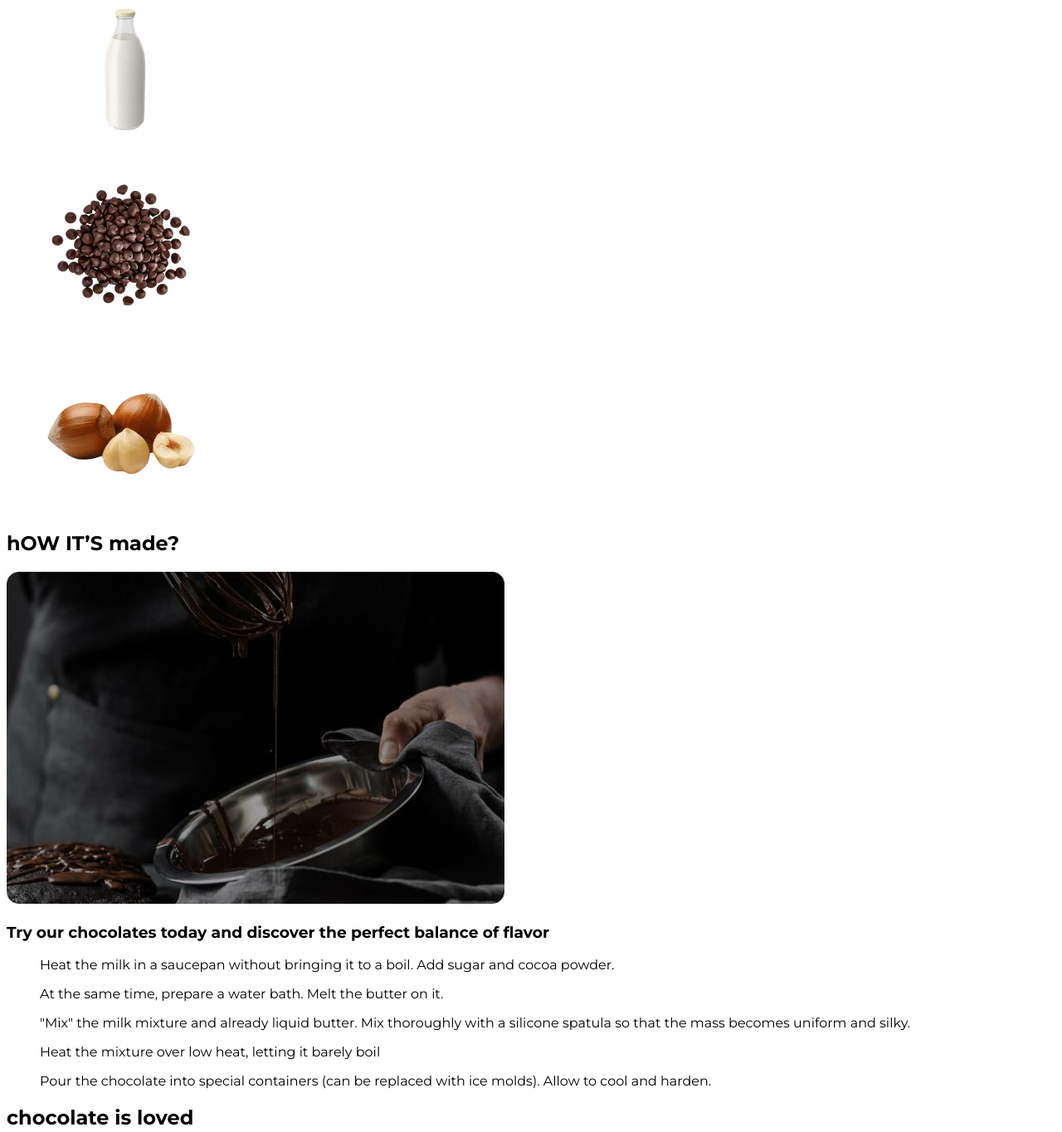
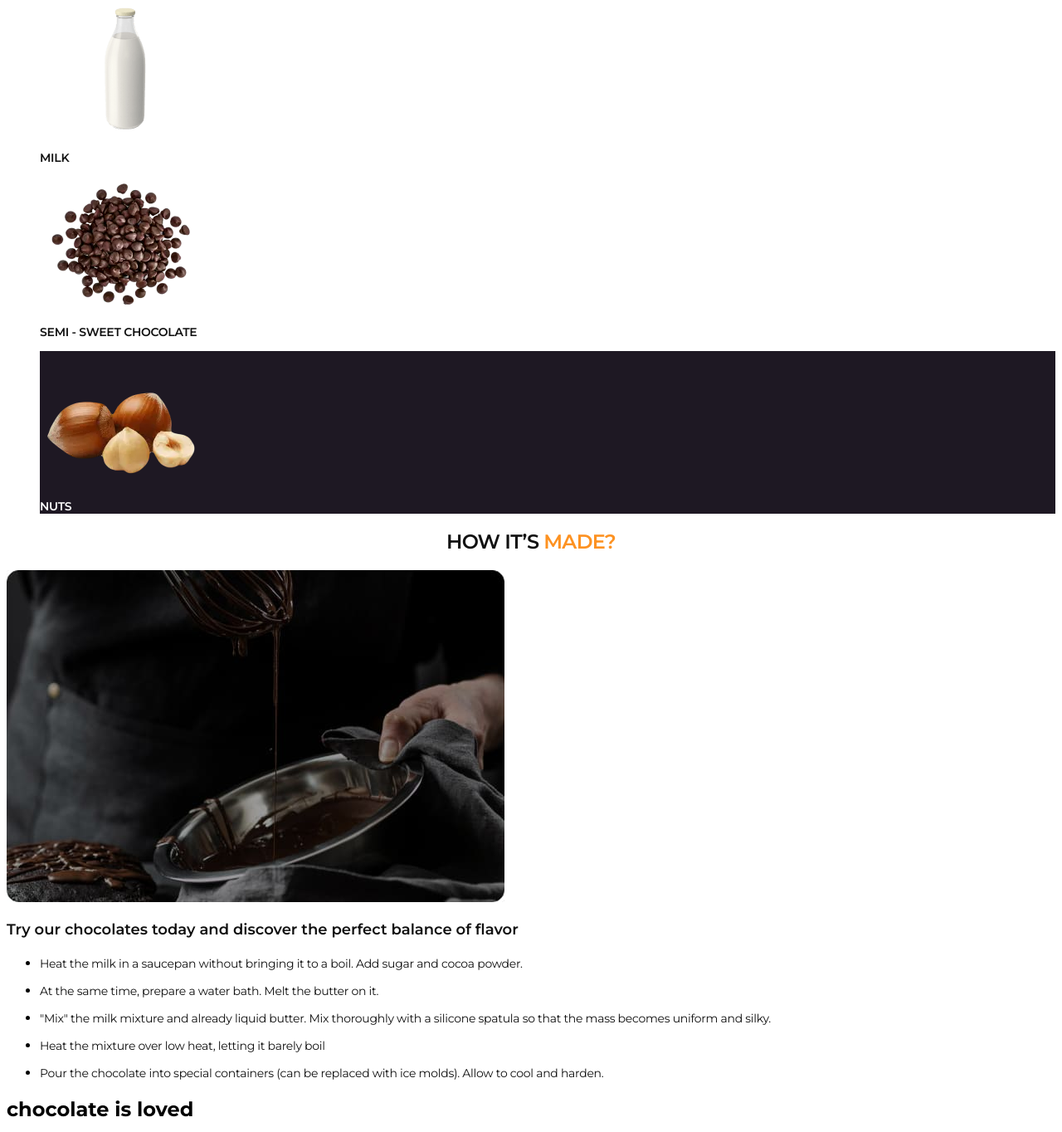
Before and after one commit to RomanProtsenko89/chocolate, a plain HTML site: page index.html in a window 1280 px wide. Shown: the part 812-2176 px from the top of the page at 83% size. Drawn offline with Linux system fonts and the light colour scheme.

Commit message:
finished section 4

```diff
--- a/css/styles.css
+++ b/css/styles.css
@@ -113,8 +113,19 @@ body {
 .product {}
 
 .product-title {
+      font-weight: 600;
+      font-size: 24px;
+      line-height: 1.16667;
+      letter-spacing: -0.03em;
+      text-transform: uppercase;
+      text-align: center;
+      color: #111;
+}
 
+.product-title-orange {
+     color: #fd9222;
 }
+
 
 .product-text {
      font-weight: 400;
@@ -127,13 +138,32 @@ body {
 
 .product-navigation {}
 
-.product-menu {}
+.product-menu {
+      background: #fff;
+}
 
-.product-menu-img {}
+.product-subtitle-black {
+      font-weight: 600;
+      font-size: 14px;
+      line-height: 1.28571;
+      letter-spacing: -0.02em;
+      text-transform: uppercase;
+      color: #111;
+}
 
-.product-menu-subtitle { }
+.product-menu-img {
 
-.product-section-subtetle {
+}
+.product-menu-orange {
+     background: #fd9222;
+}
+
+
+.product-menu-black {
+     background: #1e1823;
+}
+
+.product-subtitle-white {
      font-weight: 600;
      font-size: 14px;
      line-height: 1.28571;
@@ -141,6 +171,52 @@ body {
      text-transform: uppercase;
      color: #fff;
 }
+
+                                  /*---------Sectin#4  hOW IT’S made? ---------*/
+.production {}
+
+.production-title {
+      font-weight: 600;
+      font-size: 24px;
+      line-height: 1.16667;
+      letter-spacing: -0.03em;
+      text-transform: uppercase;
+      text-align: center;
+      color: #111;
+}
+
+.production-title-orange {
+      color: #fd9222;
+}
+
+.production-img {}
+
+.production-subtitle {
+      font-weight: 600;
+      font-size: 18px;
+      line-height: 1.33333;
+      color: #111;
+}
+
+.production-navigation {
+     list-style-type: disc;
+}
+
+.production-menu {}
+
+.production-menu-text {}
+
+.production-section-text {
+      font-weight: 400;
+      font-size: 14px;
+      line-height: 1.28571;
+      letter-spacing: -0.02em;
+      color: #111;
+}
+
+
+
+
 
 
 
--- a/index.html
+++ b/index.html
@@ -61,88 +61,90 @@
             </section>
             <!--Product-->
             <section class="product">
-                <h2 class="product-title">IT ALL ADDS UP TO ONE EXCEPTIONAL TASTE SENSATION</h2>
+                <h2 class="product-title">IT ALL ADDS UP TO ONE EXCEPTIONAL <span class="product-title-orange">TASTE</span> SENSATION</h2>
                 <p class="product-text">
                     At Simply Chocolate, we believe that the secret to exceptional chocolate is in the details. From the sourcing of the
                     finest ingredients to the careful crafting of each individual piece, every step of our process adds up to one
                     exceptional taste sensation.
                </p>
                <ul class="product-navigation">
-                 <li class="product-menu">
+                 <li class="product-menu-orange">
                    <img class="product-menu-img" src="./images/milkchokolate.webp"
                      alt="milk chokolate"
                      width="206"
                      height="160"
                      />
-                     <h3 class="product-menu-subtitle product-section-subtetle">mILK CHOCOLATE</h3>
+                     <h3 class="product-subtitle-white">mILK CHOCOLATE</h3>
 
                  </li>
-                 <li>
+                 <li class="product-menu">
                     <img class="product-menu-img"
                      src="./images/milk.webp"
                      alt="milk"
                      width="206"
                      height="160"
                      />
-                     <h3 class="product-menu-subtitle product-section-subtetle">Milk</h3>
+                     <h3 class="product-subtitle product-subtitle-black">Milk</h3>
                  </li>
-                 <li>
+                 <li class="product-menu">
                     <img class="product-menu-img"
                      src="./images/semi.webp"
                      alt="semi"
                      width="206"
                      height="160"
                      />
-                     <h3 class="product-menu-subtitle product-section-subtetle">sEMI - SWEET CHOCOLATE</h3>
+                     <h3 class="product-subtitle product-subtitle-black">sEMI - SWEET CHOCOLATE</h3>
                 </li>
-                <li>
+                <li class="product-menu-black">
                     <img class="product-menu-img"
                       src="./images/nuts.webp"
                       alt="nuts"
                       width="206"
                       height="160"
                       />
-                      <h3 class="product-menu-subtitle product-section-subtetle">nuts</h3>
+                      <h3 class="product-subtitle-white">nuts</h3>
                 </li>
                </ul>
             </section>
-            <section>
-                <h2>hOW IT’S made?</h2>
-                <img src="./images/image.jpg"
+            <!--hOW IT’S made?-->
+            <section class="production">
+                <h2 class="production-title">hOW IT’S <span class="production-title-orange">made?</span></h2>
+                <img class="production-img" src="./images/image.jpg"
                  alt="cooking process"
                  width="600"
                  height="400"
                  />
-                <h3>Try our chocolates today and discover the perfect balance of flavor</h3>
-                <ul>
-                    <li>
-                        <p>
+                <h3 class="production-subtitle">Try our chocolates today and discover the perfect balance of flavor</h3>
+                <ul class="production-navigation">
+                    <li class="production-menu">
+                        <p class="production-menu-text production-section-text">
                             Heat the milk in a saucepan without bringing it to a boil. Add sugar and cocoa powder.
                         </p>
                     </li>
-                    <li>
-                        <p>
+                    <li class="production-menu">
+                        <p class="production-menu-text production-section-text">
                             At the same time, prepare a water bath. Melt the butter on it.
                         </p>
                     </li>
-                    <li>
-                        <p>
+                    <li class="production-menu">
+                        <p class="production-menu-text production-section-text">
                             "Mix" the milk mixture and already liquid butter. Mix thoroughly with a silicone spatula so that the mass becomes
                             uniform and silky.
                         </p>
                     </li>
-                    <li>
-                        <p>
+                    <li >
+                        <p class="production-menu-text production-section-text">
                             Heat the mixture over low heat, letting it barely boil
                         </p>
                     </li>
-                    <li>
-                        <p>
+                    <li class="production-menu">
+                        <p class="production-menu-text production-section-text">
                             Pour the chocolate into special containers (can be replaced with ice molds). Allow to cool and harden.
                         </p>
                     </li>
                 </ul>
             </section>
+
             <section>
                 <h2>chocolate is loved</h2>
                 <ul>
```
